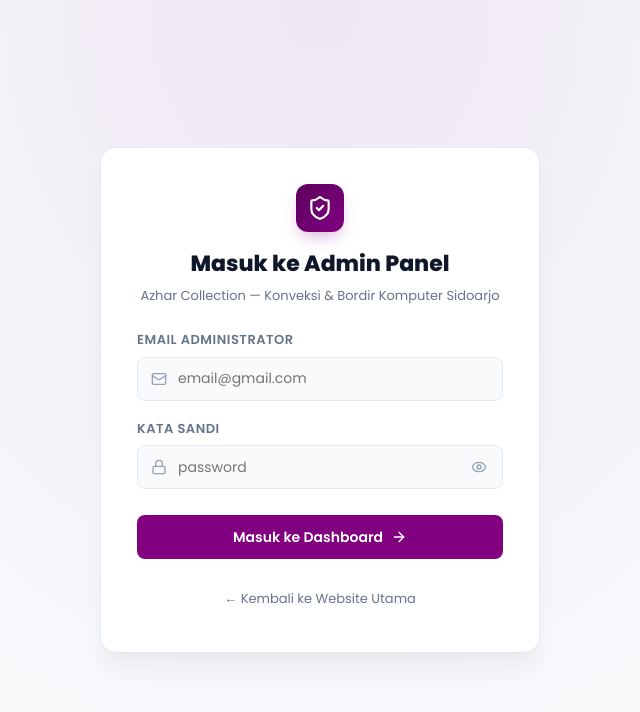
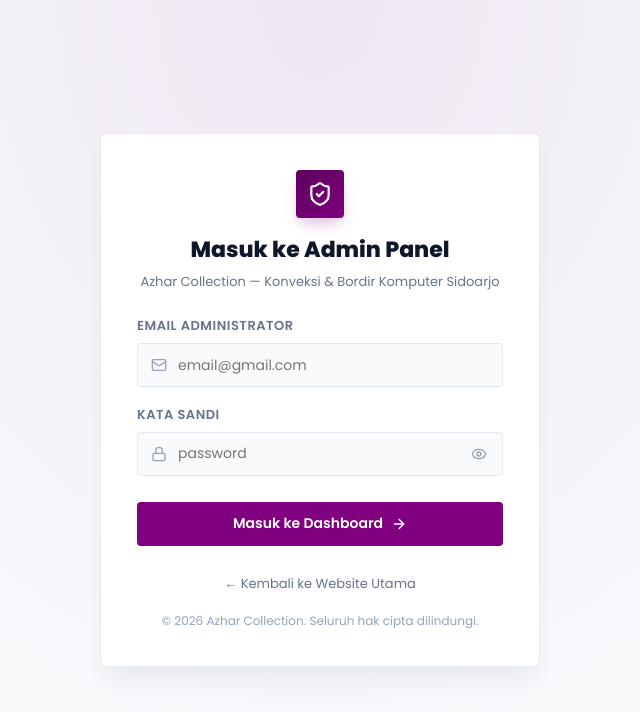
Before and after one commit to rafifahrezi75/Azhar_Collection, a React (Vite) app: page /admin/login in a window 1280 px wide. Shown: the top 712 px of the page, without its empty margins (320-960 px from the left). Built offline with nearby package versions, Linux system fonts and the light colour scheme.

Commit message:
bismillah

```diff
--- a/src/admin/layouts/AdminLayout.jsx
+++ b/src/admin/layouts/AdminLayout.jsx
@@ -110,6 +110,10 @@
         <main className="admin-content">
           <Outlet context={{ currentUser, isDarkMode }} />
         </main>
+
+        <footer style={{ padding: '1rem 1.5rem', textAlign: 'center', fontSize: '0.75rem', color: 'var(--admin-text-subtle)', borderTop: '1px solid var(--admin-border)' }}>
+          &copy; {new Date().getFullYear()} Azhar Collection. Seluruh hak cipta dilindungi.
+        </footer>
       </div>
     </div>
   )
--- a/src/admin/pages/AdminLoginPage.jsx
+++ b/src/admin/pages/AdminLoginPage.jsx
@@ -42,7 +42,7 @@
               width: '48px',
               height: '48px',
               margin: '0 auto 0.875rem auto',
-              borderRadius: '12px',
+              borderRadius: '4px',
               background: 'linear-gradient(135deg, #5C005C 0%, #800080 100%)',
               display: 'flex',
               alignItems: 'center',
@@ -72,7 +72,7 @@
           <div
             style={{
               padding: '0.625rem 0.75rem',
-              borderRadius: '10px',
+              borderRadius: '4px',
               background: 'var(--admin-primary-soft)',
               color: 'var(--admin-primary)',
               fontSize: '0.71875rem',
@@ -189,7 +189,7 @@
           </button>
         </form>
 
-        <div style={{ textAlign: 'center', marginTop: '1.5rem' }}>
+        <div style={{ textAlign: 'center', marginTop: '1.5rem', display: 'flex', flexDirection: 'column', gap: '0.75rem', alignItems: 'center' }}>
           <Link
             to="/"
             style={{
@@ -198,11 +198,14 @@
               textDecoration: 'none',
               display: 'inline-flex',
               alignItems: 'center',
-              padding: '0.375rem 0.75rem'
+              padding: '0.25rem 0.5rem'
             }}
           >
             ← Kembali ke Website Utama
           </Link>
+          <div style={{ fontSize: '0.75rem', color: 'var(--admin-text-subtle)' }}>
+            &copy; {new Date().getFullYear()} Azhar Collection. Seluruh hak cipta dilindungi.
+          </div>
         </div>
       </div>
     </div>
--- a/src/admin/styles/admin.css
+++ b/src/admin/styles/admin.css
@@ -18,7 +18,7 @@
   --admin-sidebar-width: 260px;
   --admin-sidebar-collapsed: 78px;
   --admin-header-height: 70px;
-  --admin-radius: 8px;
+  --admin-radius: 4px;
   --admin-shadow-sm: 0 1px 2px 0 rgba(0, 0, 0, 0.05);
   --admin-shadow-md: 0 4px 6px -1px rgba(0, 0, 0, 0.07), 0 2px 4px -2px rgba(0, 0, 0, 0.05);
   --admin-shadow-lg: 0 10px 15px -3px rgba(0, 0, 0, 0.08), 0 4px 6px -4px rgba(0, 0, 0, 0.05);
@@ -240,7 +240,7 @@
   font-size: 0.6875rem;
   font-weight: 700;
   padding: 0.15rem 0.5rem;
-  border-radius: 9999px;
+  border-radius: var(--admin-radius);
   background-color: var(--admin-primary);
   color: #FFFFFF;
 }
@@ -747,7 +747,7 @@
   max-width: 440px;
   background: #FFFFFF;
   border: 1px solid rgba(226, 232, 240, 0.85);
-  border-radius: 16px;
+  border-radius: 6px;
   padding: 2.25rem;
   box-shadow: 0 20px 25px -5px rgba(0, 0, 0, 0.05), 0 8px 10px -6px rgba(0, 0, 0, 0.02);
   box-sizing: border-box;
@@ -760,7 +760,7 @@
 
   .admin-login-card {
     padding: 1.75rem 1.25rem;
-    border-radius: 14px;
+    border-radius: 4px;
     box-shadow: 0 10px 15px -3px rgba(0, 0, 0, 0.04);
   }
 }
--- a/src/components/ContactMapSection.jsx
+++ b/src/components/ContactMapSection.jsx
@@ -220,7 +220,7 @@
                   </a>
                 </div>
 
-                <div style={{ borderRadius: '8px', overflow: 'hidden', border: '1px solid var(--color-border)', height: '185px' }}>
+                <div style={{ borderRadius: '4px', overflow: 'hidden', border: '1px solid var(--color-border)', height: '185px' }}>
                   <iframe
                     src={companyInfo.mapsEmbedUrl}
                     title="Lokasi Azhar Collection Sidoarjo di Google Maps"
@@ -251,7 +251,7 @@
                         style={{
                           width: '36px',
                           height: '36px',
-                          borderRadius: '8px',
+                          borderRadius: '4px',
                           background: 'var(--color-primary-soft)',
                           color: 'var(--color-primary)',
                           display: 'flex',
@@ -284,7 +284,7 @@
                       style={{
                         width: '36px',
                         height: '36px',
-                        borderRadius: '8px',
+                        borderRadius: '4px',
                         padding: 0,
                         display: 'flex',
                         alignItems: 'center',
--- a/src/components/CtaBanner.jsx
+++ b/src/components/CtaBanner.jsx
@@ -14,7 +14,7 @@
           <Link
             to="/kontak"
             className="btn-primary"
-            style={{ padding: '1rem 2.25rem', fontSize: '1rem', borderRadius: '9999px' }}
+            style={{ padding: '1rem 2.25rem', fontSize: '1rem', borderRadius: '4px' }}
           >
             <MessageSquare size={18} />
             <span>Hubungi Tim Kami Sekarang</span>
--- a/src/components/SizeGuideSection.jsx
+++ b/src/components/SizeGuideSection.jsx
@@ -33,7 +33,7 @@
               }}
             >
               <div style={{ display: 'flex', alignItems: 'center', gap: '0.625rem', marginBottom: '1.25rem', color: 'var(--color-primary-dark)' }}>
-                <div style={{ width: '36px', height: '36px', borderRadius: '8px', background: 'var(--color-primary-soft)', display: 'flex', alignItems: 'center', justifyContent: 'center', color: 'var(--color-primary)' }}>
+                <div style={{ width: '36px', height: '36px', borderRadius: '4px', background: 'var(--color-primary-soft)', display: 'flex', alignItems: 'center', justifyContent: 'center', color: 'var(--color-primary)' }}>
                   <Ruler size={18} />
                 </div>
                 <h3 style={{ fontSize: '1.1rem', fontWeight: 700, margin: 0 }}>
--- a/src/index.css
+++ b/src/index.css
@@ -26,11 +26,11 @@
   --shadow-md: 0 4px 12px rgba(0, 0, 0, 0.08);
   --shadow-lg: 0 10px 25px rgba(0, 0, 0, 0.1);
   --shadow-xl: 0 20px 35px rgba(0, 0, 0, 0.14);
-  --radius-sm: 8px;
-  --radius-md: 8px;
-  --radius-lg: 8px;
-  --radius-xl: 8px;
-  --radius-full: 9999px;
+  --radius-sm: 4px;
+  --radius-md: 4px;
+  --radius-lg: 4px;
+  --radius-xl: 6px;
+  --radius-full: 4px;
   --transition-fast: 0.2s ease;
   --transition-normal: 0.3s ease;
   --transition-slow: 0.5s ease;
@@ -2005,7 +2005,7 @@
 .notice-icon {
   width: 44px;
   height: 44px;
-  border-radius: 8px;
+  border-radius: 4px;
   background: var(--color-accent-soft);
   color: var(--color-accent);
   display: flex;
@@ -3362,7 +3362,7 @@
   background: var(--color-accent-soft);
   border: 1px solid rgba(245, 158, 11, 0.25);
   padding: 0.2rem 0.6rem;
-  border-radius: 9999px;
+  border-radius: 4px;
   text-transform: uppercase;
   letter-spacing: 0.04em;
 }
--- a/src/pages/AboutPage.jsx
+++ b/src/pages/AboutPage.jsx
@@ -110,7 +110,7 @@
 
           <div style={{ display: 'grid', gridTemplateColumns: 'repeat(auto-fit, minmax(300px, 1fr))', gap: '1.75rem' }}>
             <div style={{ background: '#FFFFFF', padding: '2.25rem', borderRadius: 'var(--radius-lg)', boxShadow: 'var(--shadow-sm)', border: '1px solid var(--color-border)' }}>
-              <div style={{ width: '48px', height: '48px', borderRadius: '8px', background: 'var(--color-primary-soft)', display: 'flex', alignItems: 'center', justifyContent: 'center', color: 'var(--color-primary)', marginBottom: '1.25rem' }}>
+              <div style={{ width: '48px', height: '48px', borderRadius: '4px', background: 'var(--color-primary-soft)', display: 'flex', alignItems: 'center', justifyContent: 'center', color: 'var(--color-primary)', marginBottom: '1.25rem' }}>
                 <Award size={26} />
               </div>
               <h3 style={{ fontSize: '1.25rem', fontWeight: 800, color: 'var(--color-primary-dark)', marginBottom: '0.75rem' }}>
@@ -122,7 +122,7 @@
             </div>
 
             <div style={{ background: '#FFFFFF', padding: '2.25rem', borderRadius: 'var(--radius-lg)', boxShadow: 'var(--shadow-sm)', border: '1px solid var(--color-border)' }}>
-              <div style={{ width: '48px', height: '48px', borderRadius: '8px', background: 'var(--color-accent-soft)', display: 'flex', alignItems: 'center', justifyContent: 'center', color: 'var(--color-accent)', marginBottom: '1.25rem' }}>
+              <div style={{ width: '48px', height: '48px', borderRadius: '4px', background: 'var(--color-accent-soft)', display: 'flex', alignItems: 'center', justifyContent: 'center', color: 'var(--color-accent)', marginBottom: '1.25rem' }}>
                 <ShieldCheck size={26} />
               </div>
               <h3 style={{ fontSize: '1.25rem', fontWeight: 800, color: 'var(--color-primary-dark)', marginBottom: '0.75rem' }}>
--- a/src/pages/ClientDetailPage.jsx
+++ b/src/pages/ClientDetailPage.jsx
@@ -372,7 +372,7 @@
                       {client.totalPcs}
                     </div>
                   </div>
-                  <div style={{ width: '42px', height: '42px', borderRadius: '8px', background: 'rgba(128, 0, 128, 0.12)', display: 'flex', alignItems: 'center', justifyContent: 'center', color: 'var(--color-primary)' }}>
+                  <div style={{ width: '42px', height: '42px', borderRadius: '4px', background: 'rgba(128, 0, 128, 0.12)', display: 'flex', alignItems: 'center', justifyContent: 'center', color: 'var(--color-primary)' }}>
                     <Package size={20} />
                   </div>
                 </div>
@@ -396,7 +396,7 @@
                       {client.totalOrders}
                     </div>
                   </div>
-                  <div style={{ width: '42px', height: '42px', borderRadius: '8px', background: 'var(--color-accent-soft)', display: 'flex', alignItems: 'center', justifyContent: 'center', color: 'var(--color-accent-hover)' }}>
+                  <div style={{ width: '42px', height: '42px', borderRadius: '4px', background: 'var(--color-accent-soft)', display: 'flex', alignItems: 'center', justifyContent: 'center', color: 'var(--color-accent-hover)' }}>
                     <Calendar size={20} />
                   </div>
                 </div>
@@ -420,7 +420,7 @@
                       {client.orderedProducts?.length || 0} Model
                     </div>
                   </div>
-                  <div style={{ width: '42px', height: '42px', borderRadius: '8px', background: 'var(--color-accent-soft)', display: 'flex', alignItems: 'center', justifyContent: 'center', color: 'var(--color-accent-hover)' }}>
+                  <div style={{ width: '42px', height: '42px', borderRadius: '4px', background: 'var(--color-accent-soft)', display: 'flex', alignItems: 'center', justifyContent: 'center', color: 'var(--color-accent-hover)' }}>
                     <Layers size={20} />
                   </div>
                 </div>
--- a/src/pages/ServicesPage.jsx
+++ b/src/pages/ServicesPage.jsx
@@ -73,7 +73,7 @@
                 }}
               >
                 <div style={{ display: 'flex', alignItems: 'center', justifyContent: 'space-between', marginBottom: '1rem' }}>
-                  <div style={{ width: '44px', height: '44px', borderRadius: '8px', background: 'var(--color-primary-soft)', display: 'flex', alignItems: 'center', justifyContent: 'center', color: 'var(--color-primary)' }}>
+                  <div style={{ width: '44px', height: '44px', borderRadius: '4px', background: 'var(--color-primary-soft)', display: 'flex', alignItems: 'center', justifyContent: 'center', color: 'var(--color-primary)' }}>
                     {item.icon}
                   </div>
                   <span style={{ fontSize: '1.25rem', fontWeight: 800, color: 'var(--color-border)', letterSpacing: '0.05em' }}>
```
